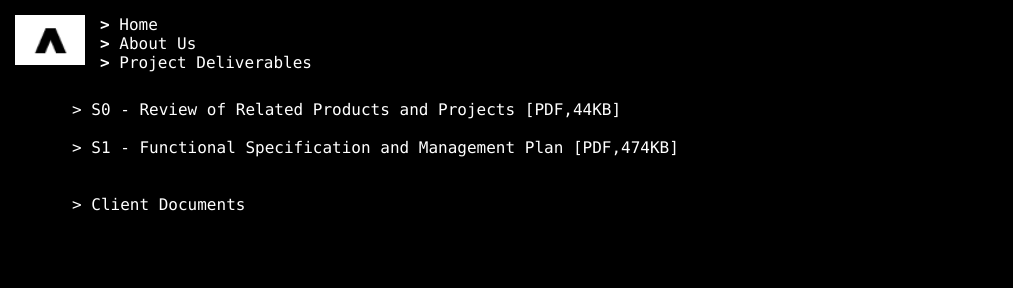
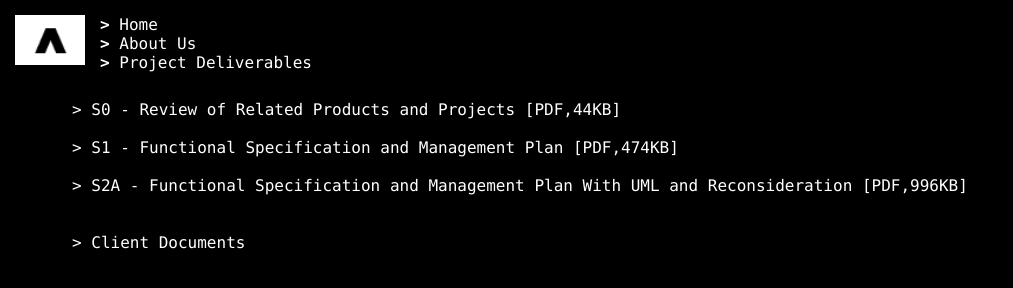
Before and after one commit to Brayden-Arthur/Ability321, a plain HTML site: page project-deliverables.html in a window 1280 px wide. Shown: the whole page, without its empty margins (0-1013 px from the left). Drawn offline with Linux system fonts and the light colour scheme.

Commit message:
new file

```diff
--- a/project-deliverables.html
+++ b/project-deliverables.html
@@ -17,8 +17,8 @@
 	<div id="content">
 		<a href="files/abilitys0.pdf" download>> S0 - Review of Related Products and Projects [PDF,44KB]</a><br><br>
 
-		<a href="files/AbilityS1.pdf" download>> S1 - Functional Specification and Management Plan [PDF,474KB]</a><br><br><br>
-
+		<a href="files/AbilityS1.pdf" download>> S1 - Functional Specification and Management Plan [PDF,474KB]</a><br><br>
+		<a href="files/UvicBreakout.pdf" download>> S2A - Functional Specification and Management Plan With UML and Reconsideration [PDF,996KB]</a><br><br><br>
 		<a href="client-documents.html">> Client Documents</a><br><br>
 	</div>
 </body>
```
Also changed, not shown: 1 other file.
